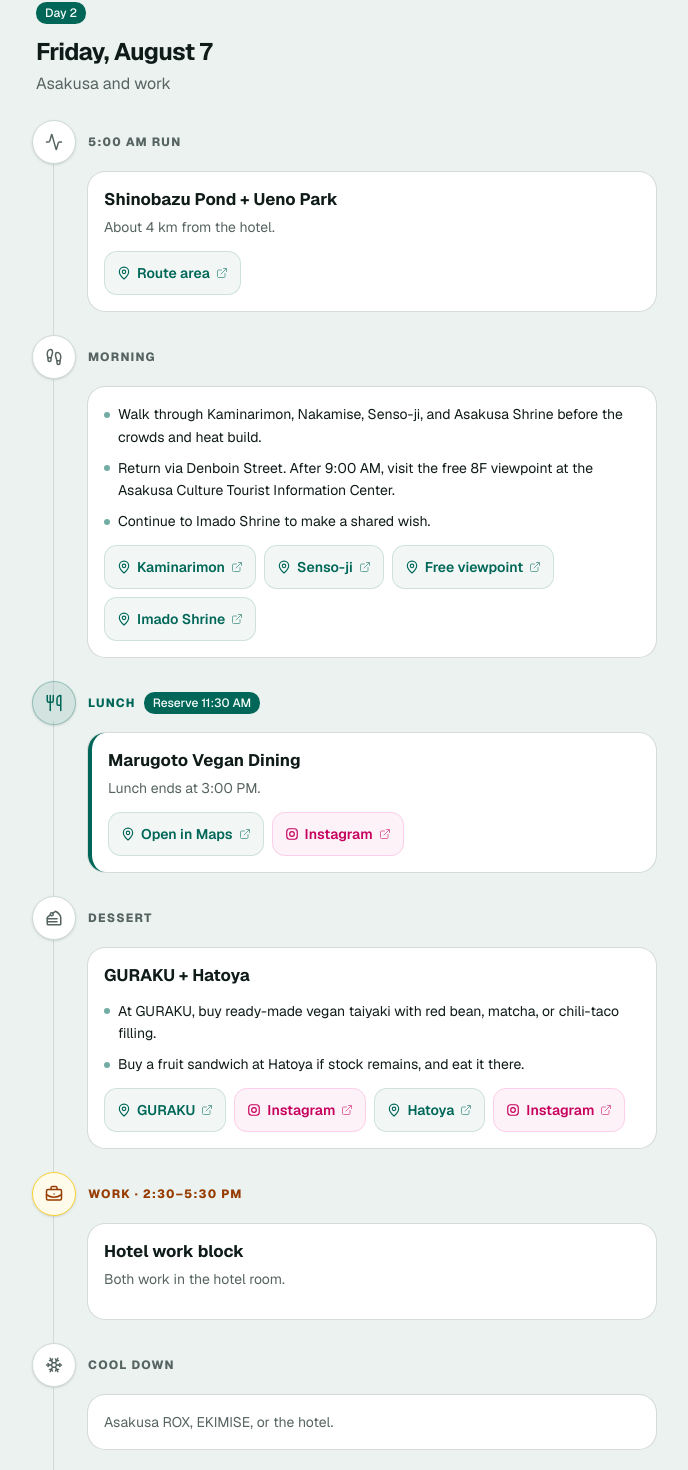
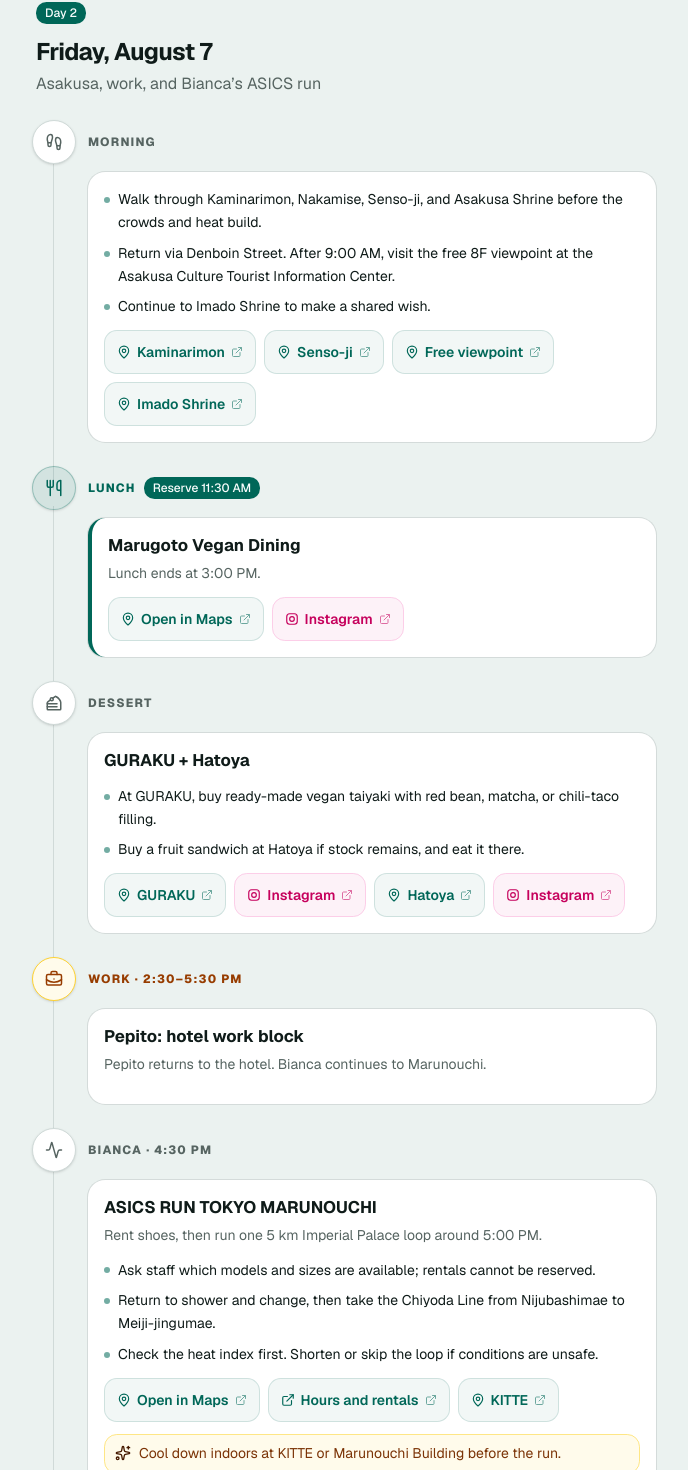
Before and after one commit to pepitovsevilla/pb-travels, a Next.js app: page /2026/tokyo in a window 1280 px wide. Shown: the part 2256-3726 px from the top of the page, without its empty margins (296-984 px from the left). Built offline with nearby package versions, Linux system fonts and the light colour scheme.

Commit message:
Move ASICS run to Friday work block

```diff
--- a/src/data/tokyo.ts
+++ b/src/data/tokyo.ts
@@ -172,8 +172,8 @@
     day: 2,
     date: "Friday, August 7",
     shortDate: "Aug 7",
-    subtitle: "Asakusa and work",
-    area: "Asakusa · Harajuku",
+    subtitle: "Asakusa, work, and Bianca’s ASICS run",
+    area: "Asakusa · Marunouchi · Harajuku",
     lunch: [maps("Marugoto Vegan Dining", "Marugoto Vegan Dining Asakusa")],
     dinner: [maps("Vegan Bistro Jangara", "Vegan Bistro Jangara Harajuku")],
     dessert: [
@@ -182,13 +182,6 @@
       maps("I’m donut?", "I'm donut Gluten-Free Vegan 5-53-4 Jingumae"),
     ],
     timeline: [
-      {
-        label: "5:00 AM run",
-        icon: "run",
-        title: "Shinobazu Pond + Ueno Park",
-        description: "About 4 km from the hotel.",
-        links: [maps("Route area", "Shinobazu Pond")],
-      },
       {
         label: "Morning",
         icon: "walk",
@@ -230,22 +223,37 @@
         label: "Work · 2:30–5:30 PM",
         icon: "work",
         tone: "work",
-        title: "Hotel work block",
-        description: "Both work in the hotel room.",
+        title: "Pepito: hotel work block",
+        description: "Pepito returns to the hotel. Bianca continues to Marunouchi.",
       },
       {
-        label: "Cool down",
-        icon: "cool",
-        description: "Asakusa ROX, EKIMISE, or the hotel.",
+        label: "Bianca · 4:30 PM",
+        icon: "run",
+        title: "ASICS RUN TOKYO MARUNOUCHI",
+        description: "Rent shoes, then run one 5 km Imperial Palace loop around 5:00 PM.",
+        callout: "Cool down indoors at KITTE or Marunouchi Building before the run.",
+        bullets: [
+          "Ask staff which models and sizes are available; rentals cannot be reserved.",
+          "Return to shower and change, then take the Chiyoda Line from Nijubashimae to Meiji-jingumae.",
+          "Check the heat index first. Shorten or skip the loop if conditions are unsafe.",
+        ],
+        links: [
+          maps("Open in Maps", "ASICS RUN TOKYO MARUNOUCHI"),
+          link(
+            "Hours and rentals",
+            "https://www.asics.com/jp/ja-jp/mk/store/asicsruntokyo-marunouchi"
+          ),
+          maps("KITTE", "KITTE Marunouchi"),
+        ],
       },
       {
         label: "Dinner",
         icon: "meal",
         tone: "meal",
         title: "Vegan Bistro Jangara",
-        callout: "Arrive around 6:00 PM. Last order is 9:00 PM.",
+        callout: "Meet around 6:30 PM. Last order is 9:00 PM.",
         bullets: [
-          "Take the train to Harajuku after work.",
+          "Pepito travels from the hotel; Bianca travels from Nijubashimae after the run.",
           "Pass I’m donut? Gluten-Free & Vegan; use only the storefront marked グルテンフリー＆ヴィーガン.",
         ],
         links: [
@@ -483,8 +491,8 @@
     day: 6,
     date: "Tuesday, August 11",
     shortDate: "Aug 11",
-    subtitle: "Mountain Day: Nezu, Ginza, and ASICS run",
-    area: "Nezu · Akihabara · Ginza · Marunouchi",
+    subtitle: "Mountain Day: Nezu, Akihabara, and Ginza",
+    area: "Nezu · Akihabara · Ginza",
     lunch: [maps("KOMEDA is ☐", "KOMEDA is Higashi Ginza")],
     dinner: [maps("2foods Ginza Loft", "2foods Ginza Loft")],
     dessert: [
@@ -492,6 +500,13 @@
       maps("Tsuboyaki-imo", "Ginza Tsuboyaki Imo"),
     ],
     timeline: [
+      {
+        label: "5:00 AM run",
+        icon: "run",
+        title: "Shinobazu Pond → Nezu Shrine",
+        description: "About 5 km, returning to the hotel.",
+        links: [maps("Nezu Shrine", "Nezu Shrine")],
+      },
       {
         label: "Morning",
         icon: "walk",
@@ -539,32 +554,13 @@
           "Yodobashi Akiba, Akihabara UDX, Ginza Mitsukoshi, Ginza Loft, or GINZA SIX.",
       },
       {
-        label: "4:30 PM · Gear test + run",
-        icon: "run",
-        title: "ASICS RUN TOKYO MARUNOUCHI",
-        description: "Rent shoes, use the run station, and run one 5 km Imperial Palace loop.",
-        callout: "Arrive by 4:30 PM. Holiday last entry is 6:00 PM; the station closes at 7:00 PM.",
-        bullets: [
-          "Ask staff which models and sizes are available; rentals cannot be reserved.",
-          "Return to shower and change before closing.",
-          "Check the heat index first. Shorten or skip the loop if conditions are unsafe.",
-        ],
-        links: [
-          maps("Open in Maps", "ASICS RUN TOKYO MARUNOUCHI"),
-          link(
-            "Hours and rentals",
-            "https://www.asics.com/jp/ja-jp/mk/store/asicsruntokyo-marunouchi"
-          ),
-        ],
-      },
-      {
         label: "Dinner",
         icon: "meal",
         tone: "meal",
         title: "2foods Ginza Loft",
         description:
           "Casual, fully plant-based burgers, curry, omurice, doughnuts, and desserts.",
-        callout: "Aim for 7:15 PM. Last order is 8:15 PM.",
+        callout: "Last order is 8:15 PM.",
         bullets: [
           "After dinner, KITTE Garden has a free night view until 10:00 PM, weather permitting.",
         ],
@@ -790,9 +786,9 @@
   { day: "Day 1 · Thu Aug 6", time: "—", route: "No run — arrival morning", distance: "—" },
   {
     day: "Day 2 · Fri Aug 7",
-    time: "5:00 AM",
-    route: "Shinobazu Pond + Ueno Park loop",
-    distance: "About 4 km",
+    time: "5:00 PM",
+    route: "ASICS Marunouchi → Imperial Palace loop",
+    distance: "About 5 km",
   },
   {
     day: "Day 3 · Sat Aug 8",
@@ -814,8 +810,8 @@
   },
   {
     day: "Day 6 · Tue Aug 11",
-    time: "5:00 PM",
-    route: "ASICS Marunouchi → Imperial Palace loop",
+    time: "5:00 AM",
+    route: "Shinobazu Pond → Nezu Shrine → hotel",
     distance: "About 5 km",
   },
   {
```
